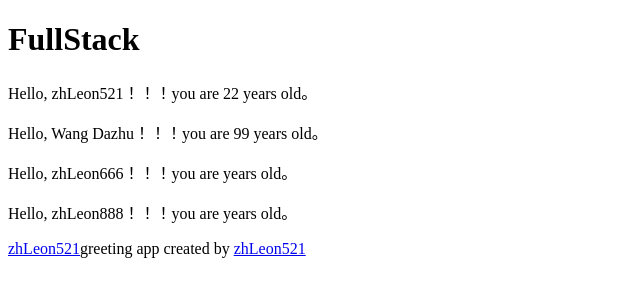
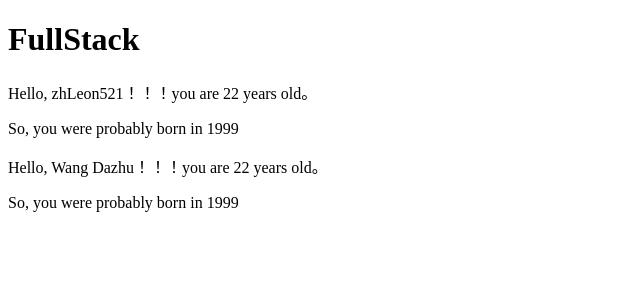
Before and after one commit to zhLeon521/FullStackgogogo, a React (Create React App) app in the folder part1/: page / in a window 1280 px wide. Shown: the top 300 px of the page, without its empty margins (0-640 px from the left). Built offline with nearby package versions, Linux system fonts and the light colour scheme.

Commit message:
Component helper functions

```diff
--- a/part1/src/App.js
+++ b/part1/src/App.js
@@ -2,52 +2,36 @@
  * @Description:
  * @Autor: Blueheart
  * @Date: 2021-05-23 16:58:39
- * @LastEditTime: 2021-05-23 18:58:39
+ * @LastEditTime: 2021-05-23 20:18:22
  * @FilePath: \fullstackgogogo\part1\src\App.js
  */
 import React from 'react';
 
 const Hello = (props) => {
-  return <div>
-    <p>Hello, {props.name}！！！you are { props.age} years old。</p>
+  const bornYear = () => {
+    const yearNow = new Date().getFullYear();
+    return yearNow - props.age;
+  }
+
+
+  return (
+    <div>
+      <p>Hello, {props.name}！！！you are {props.age} years old。</p>
+      <p> So, you were probably born in { bornYear() }</p>
   </div>
+  )
 }
 
-// React 组件名称首字母必须大写
-const Footer = () => {
-  return (
-    <div>
-      <a href="https://github.com/zhLeon521">zhLeon521</a>
-      greeting app created by <a href="https://github.com/zhLeon521">zhLeon521</a>
-    </div>
-  )
-}
 
 
 const App = () => {
   const name = "Wang Dazhu";
   const age = 22;
   return (
-    // 注意 React 组件的内容(通常)需要包含 一个根元素 。 例如，如果我们尝试定义App组件而不使用最外面的div-元素:
-    // <div>
-    //   <h1>FullStack</h1>
-    //   <Hello name="zhLeon521" age={ age}/>
-    //   <Hello name={name} age={ 66+33}/>
-    //   <Hello name="zhLeon666"/>
-    //   <Hello name="zhLeon888" />
-
-    //   <Footer/>
-    // </div>
-
-    // 由于根元素是必须的，所以在 Dom 树中会有“额外的” div 元素。 这可以通过使用fragments来避免，即用一个空元素来包装组件的返回内容:
     <>
       <h1>FullStack</h1>
       <Hello name="zhLeon521" age={ age}/>
-      <Hello name={name} age={ 66+33}/>
-      <Hello name="zhLeon666"/>
-      <Hello name="zhLeon888" />
-
-      <Footer/>
+      <Hello name={name} age={ age }/>
     </>
   )
 }
```
